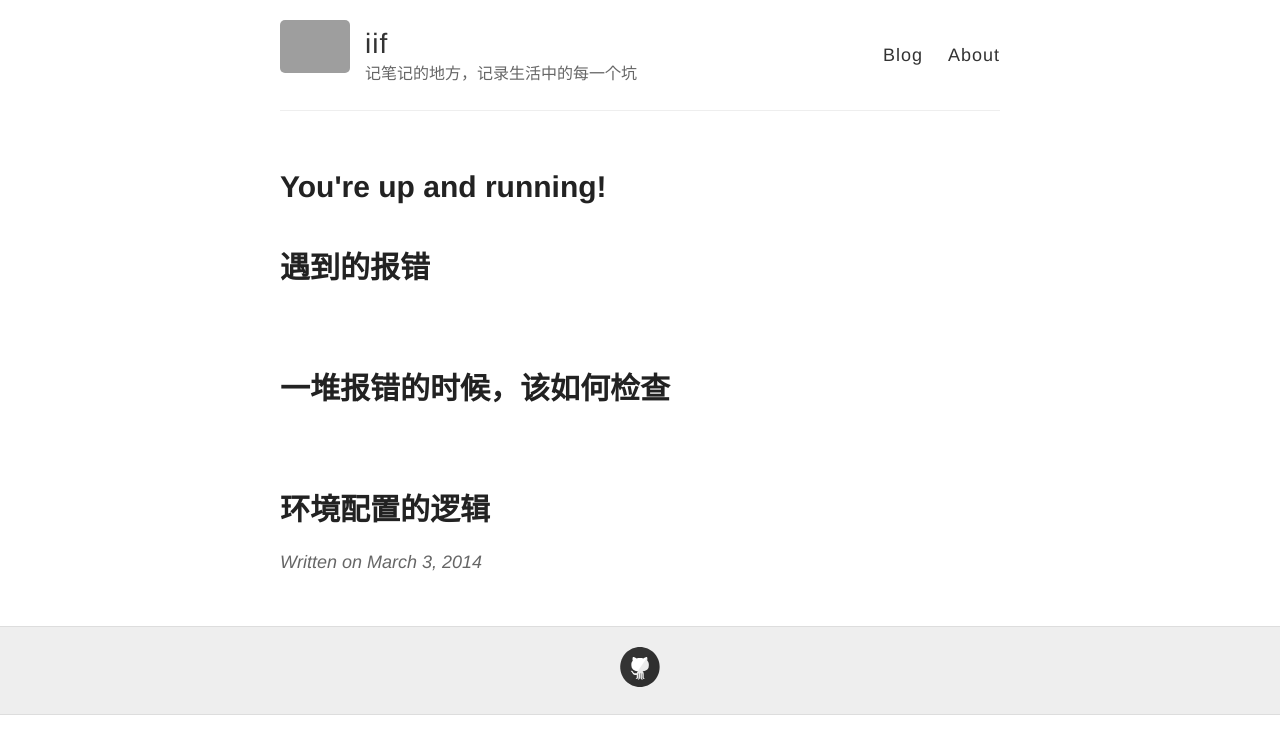
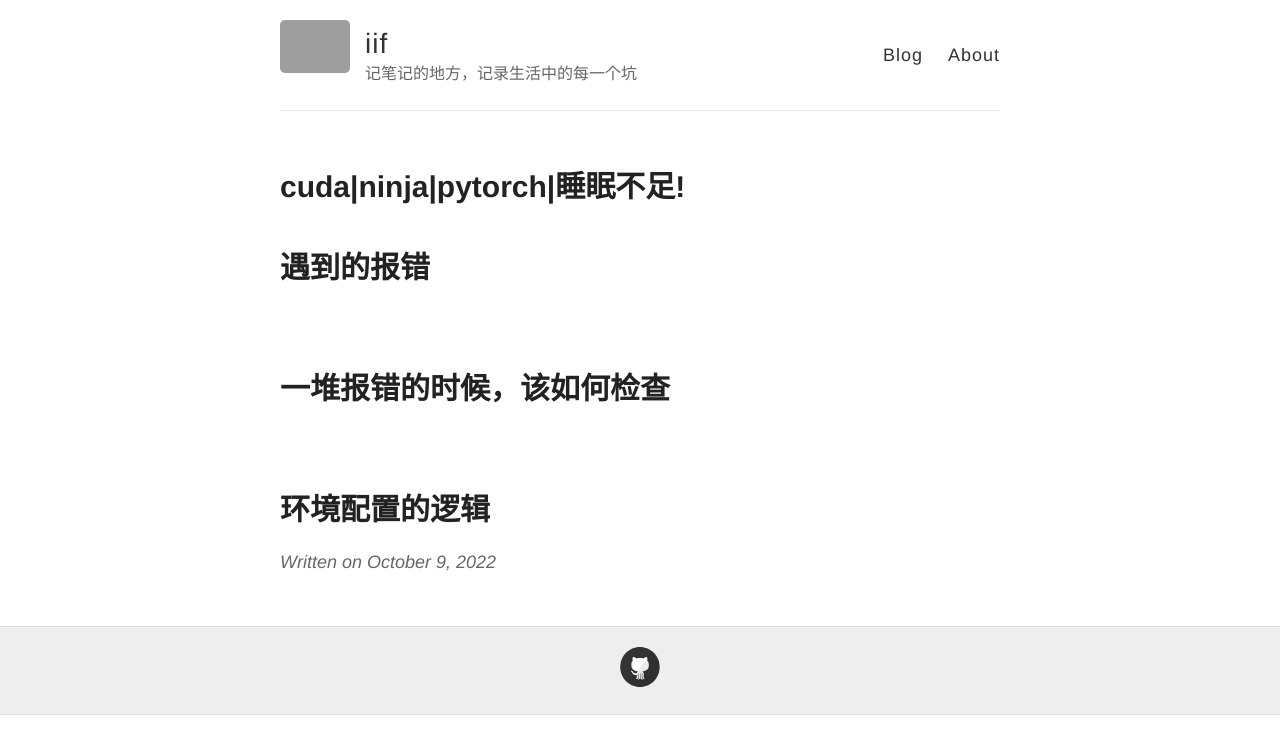
Before and after one commit to iifeve/iifeve.github.io, a Jekyll site: the page built from _posts/2022-10-9-cuda-ninja-pytorch-睡眠不足.md, in a window 1280 px wide. Shown: the top 754 px of the page. Built offline with Jekyll 4.4.1, drawn with Linux system fonts in a browser that asks for light colours; grey boxes are pictures that could not be loaded.

Commit message:
Update and rename 2014-3-3-cuda-ninja-pytorch-睡眠不足.md to 2022-10-9-cuda-ninja-pytorch-睡眠不足.md

```diff
--- a/_posts/2014-3-3-cuda-ninja-pytorch-睡眠不足.md
+++ b/_posts/2022-10-9-cuda-ninja-pytorch-睡眠不足.md
@@ -1,6 +1,6 @@
 ---
 layout: post
-title: You're up and running!
+title: cuda|ninja|pytorch|睡眠不足!
 ---
 # 遇到的报错
 
```
